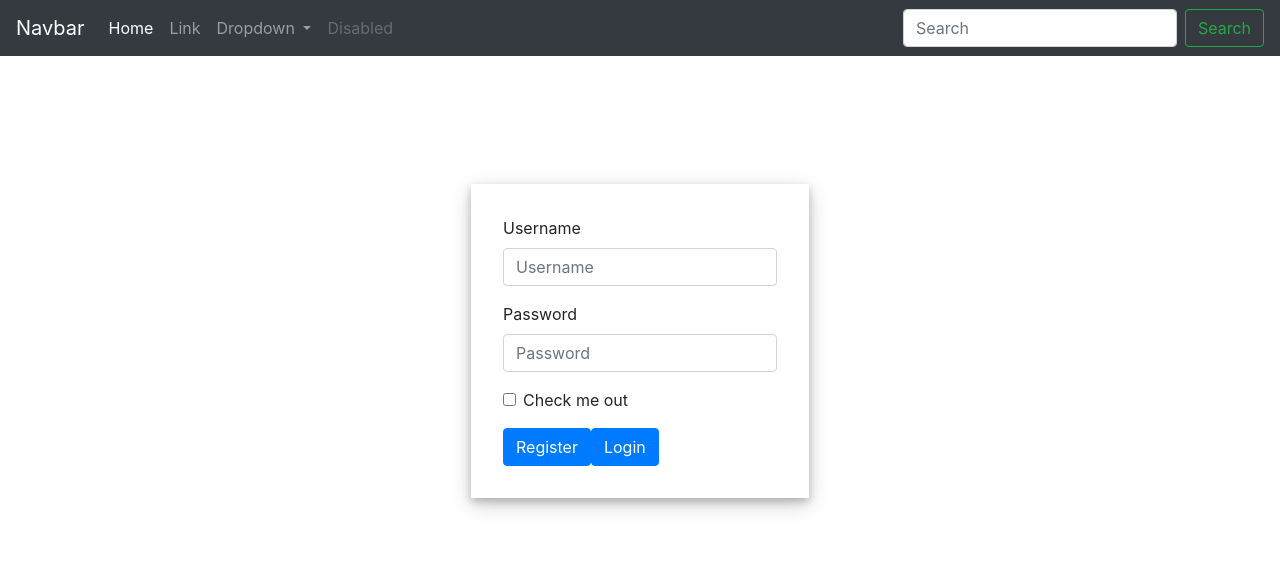
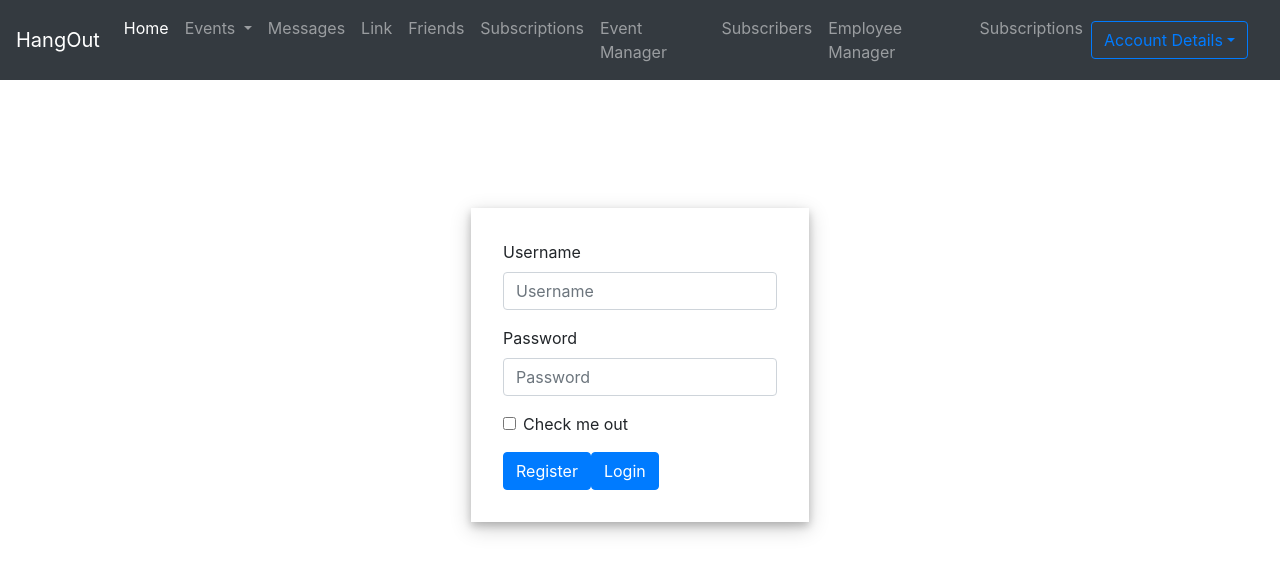
Before and after one commit to devwithdonald/group_hangout_practice, an Angular app in the folder HangOutAngularApp/: page / in a window 1280 px wide. Shown: the top 574 px of the page. Built offline with nearby package versions, Linux system fonts and the light colour scheme.

Commit message:
added more info in nav-bar

```diff
--- a/HangOutAngularApp/src/app/app.component.html
+++ b/HangOutAngularApp/src/app/app.component.html
@@ -1,5 +1,6 @@
+
 <nav class="navbar navbar-expand-lg navbar-dark bg-dark">
-    <a class="navbar-brand" href="#">Navbar</a>
+    <a class="navbar-brand" routerLink="#">HangOut</a>
     <button class="navbar-toggler" type="button" data-toggle="collapse" data-target="#navbarSupportedContent" aria-controls="navbarSupportedContent" aria-expanded="false" aria-label="Toggle navigation">
       <span class="navbar-toggler-icon"></span>
     </button>
@@ -7,31 +8,53 @@
     <div class="collapse navbar-collapse" id="navbarSupportedContent">
       <ul class="navbar-nav mr-auto">
         <li class="nav-item active">
-          <a class="nav-link" href="#">Home <span class="sr-only">(current)</span></a>
+          <a class="nav-link" routerLink="#">Home <span class="sr-only">(current)</span></a>
+        </li>
+        <li class="nav-item dropdown">
+          <a class="nav-link dropdown-toggle" href="#" id="navbarDropdown" role="button" data-toggle="dropdown" aria-haspopup="true" aria-expanded="false">
+            Events
+          </a>
+          <div class="dropdown-menu" aria-labelledby="navbarDropdown" open>
+            <a class="dropdown-item" href="#">Business Event</a>
+            <a class="dropdown-item" href="#">Public Event</a>
+            <a class="dropdown-item" href="#">Private Event</a>
+          </div>
+        <li class="nav-item">
+          <a class="nav-link" href="#">Messages</a>
         </li>
         <li class="nav-item">
           <a class="nav-link" href="#">Link</a>
         </li>
-        <li class="nav-item dropdown">
-          <a class="nav-link dropdown-toggle" href="#" id="navbarDropdown" role="button" data-toggle="dropdown" aria-haspopup="true" aria-expanded="false">
-            Dropdown
-          </a>
-          <div class="dropdown-menu" aria-labelledby="navbarDropdown">
-            <a class="dropdown-item" href="#">Action</a>
-            <a class="dropdown-item" href="#">Another action</a>
-            <div class="dropdown-divider"></div>
-            <a class="dropdown-item" href="#">Something else here</a>
-          </div>
+        <li class="nav-item">
+          <a class="nav-link" href="#">Friends</a>
         </li>
         <li class="nav-item">
-          <a class="nav-link disabled" href="#" tabindex="-1" aria-disabled="true">Disabled</a>
+          <a class="nav-link" href="#">Subscriptions</a>
+        </li>
+        <li class="nav-item">
+          <a class="nav-link" href="#">Event Manager</a>
+        </li>
+        <li class="nav-item">
+          <a class="nav-link" href="#">Subscribers</a>
+        </li>
+        <li class="nav-item">
+          <a class="nav-link" href="#">Employee Manager</a>
+        </li>
+        <li class="nav-item">
+          <a class="nav-link" href="#">Subscriptions</a>
         </li>
       </ul>
-      <form class="form-inline my-2 my-lg-0">
-        <input class="form-control mr-sm-2" type="search" placeholder="Search" aria-label="Search">
-        <button class="btn btn-outline-success my-2 my-sm-0" type="submit">Search</button>
-      </form>
+
+
+      <div class="btn-group mr-3">
+        <div class="btn-group" ngbDropdown role="group" aria-label="Button group with nested dropdown">
+          <button class="btn btn-outline-primary" ngbDropdownToggle>Account Details</button>
+          <div class="dropdown-menu" ngbDropdownMenu>
+            <button ngbDropdownItem>Account Info</button>
+            <button ngbDropdownItem>Log out</button>
+          </div>
+        </div>
+      </div>
     </div>
   </nav>
-
 <router-outlet></router-outlet>
--- a/HangOutAngularApp/src/app/app.module.ts
+++ b/HangOutAngularApp/src/app/app.module.ts
@@ -9,14 +9,14 @@ import { LoginComponent } from './login/login.component';
 import { LoginFormComponent } from './login/login-form/login-form.component';
 
 const appRoutes: Routes = [
-  { path: '', component: LoginComponent}
+  { path: '', component: LoginComponent },
 ];
 
 @NgModule({
   declarations: [
     AppComponent,
     LoginComponent,
-    LoginFormComponent
+    LoginFormComponent,
   ],
   imports: [
     BrowserModule,
```
